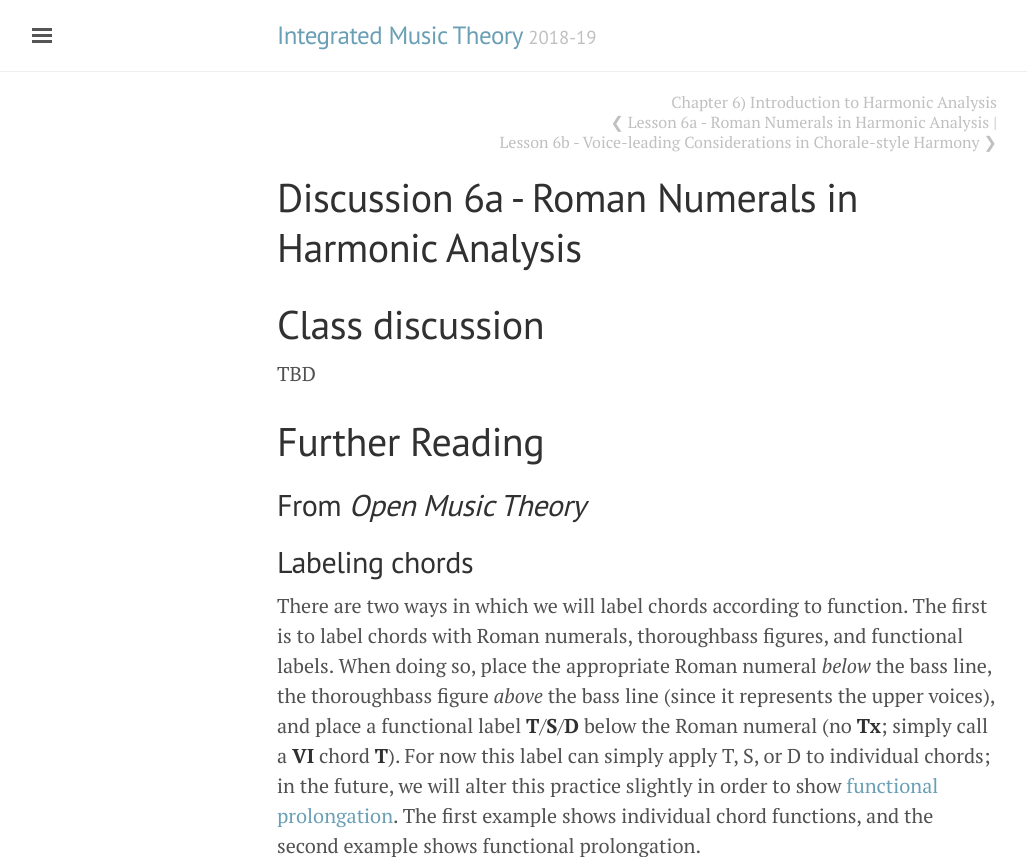
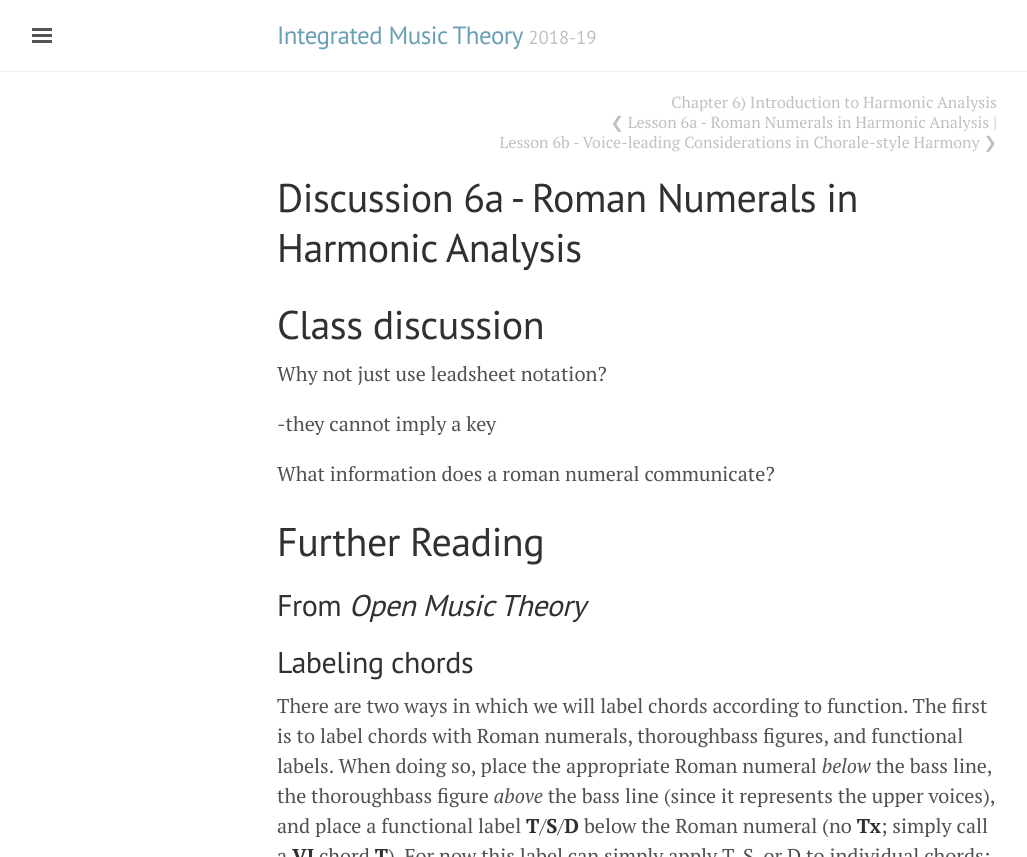
Before and after one commit to intmus/inttheory19-20, a Jekyll site: the page built from _06-intro-harmonic/a2-romnum.md, in a window 1280 px wide and 900 px high, cut to the strip 0-857 px from the top of the window. Shown: the whole strip, without its empty margins (3-1030 px from the left). Built offline with Jekyll 4.4.1, drawn with Linux system fonts in a browser that asks for light colours.

Commit message:
Update a2-romnum.md

```diff
--- a/_06-intro-harmonic/a2-romnum.md
+++ b/_06-intro-harmonic/a2-romnum.md
@@ -5,7 +5,13 @@ title: Discussion 6a - Roman Numerals in Harmonic Analysis
 
 # Class discussion
 
-TBD
+Why not just use leadsheet notation?
+
+-they cannot imply a key
+
+What information does a roman numeral communicate?
+
+
 
 # Further Reading
 
```
